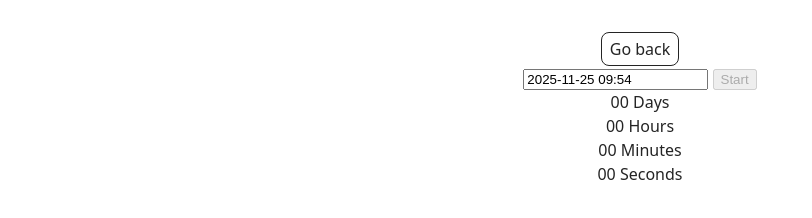
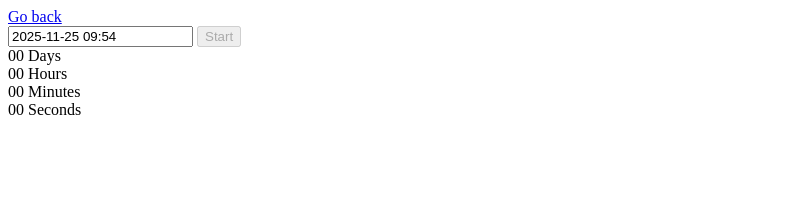
Before and after one commit to Shenhi30/goit-js-hw-10, a plain HTML site: page 1-timer.html in a window 1280 px wide. Shown: the whole page, without its empty margins (0-812 px from the left). Drawn offline with Linux system fonts and the light colour scheme.

Commit message:
Deploying to gh-pages from @ Shenhi30/goit-js-hw-10@fa10af99b53340a495e4d273596c1eafa3ed6fec 🚀

```diff
--- a/1-timer.html
+++ b/1-timer.html
@@ -5,11 +5,11 @@
     <meta charset="UTF-8">
     <meta name="viewport" content="width=device-width, initial-scale=1.0">
     <title>Document</title>
+
   <script type="module" crossorigin src="/goit-js-hw-10/1-timer.js"></script>
   <link rel="modulepreload" crossorigin href="/goit-js-hw-10/assets/modulepreload-polyfill-B5Qt9EMX.js">
   <link rel="modulepreload" crossorigin href="/goit-js-hw-10/assets/vendor-BbbuE1sJ.js">
   <link rel="stylesheet" crossorigin href="/goit-js-hw-10/assets/vendor-CZjNVMTf.css">
-  <link rel="stylesheet" crossorigin href="/goit-js-hw-10/assets/styles-DvPDDfy5.css">
 </head>
 
 <body>
--- a/1-timer.js
+++ b/1-timer.js
@@ -1,2 +1,2 @@
-import"./assets/modulepreload-polyfill-B5Qt9EMX.js";/* empty css                      */import{f,i as h}from"./assets/vendor-BbbuE1sJ.js";let a=null,u=null;const e={startBtn:document.querySelector("[data-start]"),dateInput:document.querySelector("#datetime-picker"),days:document.querySelector("[data-days]"),hours:document.querySelector("[data-hours]"),minutes:document.querySelector("[data-minutes]"),seconds:document.querySelector("[data-seconds]")};e.startBtn.disabled=!0;const y={enableTime:!0,time_24hr:!0,defaultDate:new Date,minuteIncrement:1,onClose(t){const n=t[0];if(n<=new Date){h.error({title:"Error",message:"Please choose a date in the future",position:"topRight"}),a=null,e.startBtn.disabled=!0;return}a=n,e.startBtn.disabled=!1}};f("#datetime-picker",y);function p(t){const c=Math.floor(t/864e5),i=Math.floor(t%864e5/36e5),l=Math.floor(t%864e5%36e5/6e4),m=Math.floor(t%864e5%36e5%6e4/1e3);return{days:c,hours:i,minutes:l,seconds:m}}e.startBtn.addEventListener("click",()=>{a&&(e.startBtn.disabled=!0,e.dateInput.disabled=!0,S())});function S(){u=setInterval(()=>{const n=a-new Date;if(n<=0){clearInterval(u),d({days:0,hours:0,minutes:0,seconds:0}),e.dateInput.disabled=!1;return}const r=p(n);d(r)},1e3)}function d({days:t,hours:n,minutes:r,seconds:s}){e.days.textContent=o(t),e.hours.textContent=o(n),e.minutes.textContent=o(r),e.seconds.textContent=o(s)}function o(t){return String(t).padStart(2,"0")}
+import"./assets/modulepreload-polyfill-B5Qt9EMX.js";import{f,i as h}from"./assets/vendor-BbbuE1sJ.js";let a=null,u=null;const e={startBtn:document.querySelector("[data-start]"),dateInput:document.querySelector("#datetime-picker"),days:document.querySelector("[data-days]"),hours:document.querySelector("[data-hours]"),minutes:document.querySelector("[data-minutes]"),seconds:document.querySelector("[data-seconds]")};e.startBtn.disabled=!0;const y={enableTime:!0,time_24hr:!0,defaultDate:new Date,minuteIncrement:1,onClose(t){const n=t[0];if(n<=new Date){h.error({title:"Error",message:"Please choose a date in the future",position:"topRight"}),a=null,e.startBtn.disabled=!0;return}a=n,e.startBtn.disabled=!1}};f("#datetime-picker",y);function p(t){const c=Math.floor(t/864e5),i=Math.floor(t%864e5/36e5),l=Math.floor(t%864e5%36e5/6e4),m=Math.floor(t%864e5%36e5%6e4/1e3);return{days:c,hours:i,minutes:l,seconds:m}}e.startBtn.addEventListener("click",()=>{a&&(e.startBtn.disabled=!0,e.dateInput.disabled=!0,S())});function S(){u=setInterval(()=>{const n=a-new Date;if(n<=0){clearInterval(u),d({days:0,hours:0,minutes:0,seconds:0}),e.dateInput.disabled=!1;return}const r=p(n);d(r)},1e3)}function d({days:t,hours:n,minutes:r,seconds:s}){e.days.textContent=o(t),e.hours.textContent=o(n),e.minutes.textContent=o(r),e.seconds.textContent=o(s)}function o(t){return String(t).padStart(2,"0")}
 //# sourceMappingURL=1-timer.js.map
```
Also changed, not shown: 1 other file.
